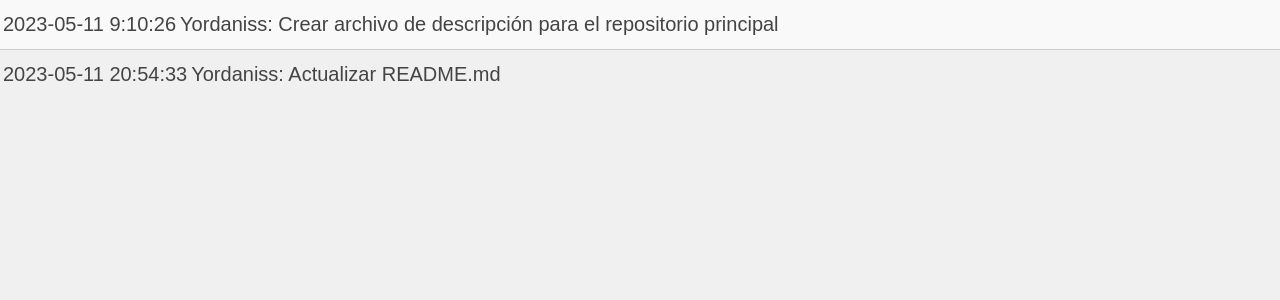
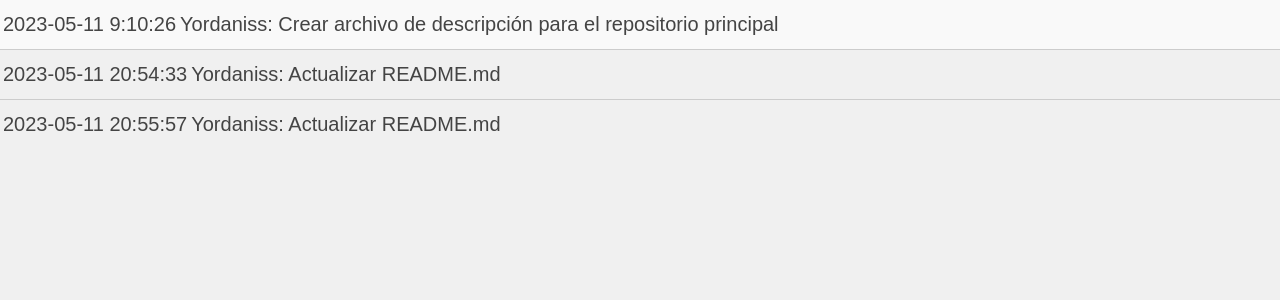
Before and after one commit to Yordaniss/documentation, a Jekyll site: the page built from _posts/2023-05-11-Document20230511.md, in a window 1280 px wide. Shown: the top 300 px of the page. Built offline with Jekyll 4.4.1, drawn with Linux system fonts in a browser that asks for light colours.

Commit message:
Add new content to documentation

```diff
--- a/_posts/2023-05-11-Document20230511.md
+++ b/_posts/2023-05-11-Document20230511.md
@@ -6,3 +6,4 @@ categories: jekyll update
 ---
 - 2023-05-11 9:10:26 | Yordaniss: Crear archivo de descripción para el repositorio principal
 - 2023-05-11 20:54:33 | Yordaniss: Actualizar README.md
+- 2023-05-11 20:55:57 | Yordaniss: Actualizar README.md
```
